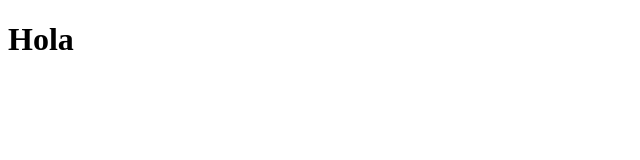
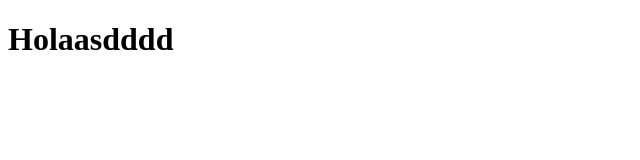
Before and after one commit to Fabianacheca/practica-git-individual, a plain HTML site: page index.html in a window 1280 px wide. Shown: the whole page, without its empty margins (0-640 px from the left). Drawn offline with Linux system fonts and the light colour scheme.

Commit message:
feat: pagina minima

```diff
--- a/index.html
+++ b/index.html
@@ -1 +1 @@
-<!DOCTYPE html><title>Demo</title><h1>Hola</h1>
+<!DOCTYPE html><title>Demo</title><h1>Holaasdddd</h1>
```
